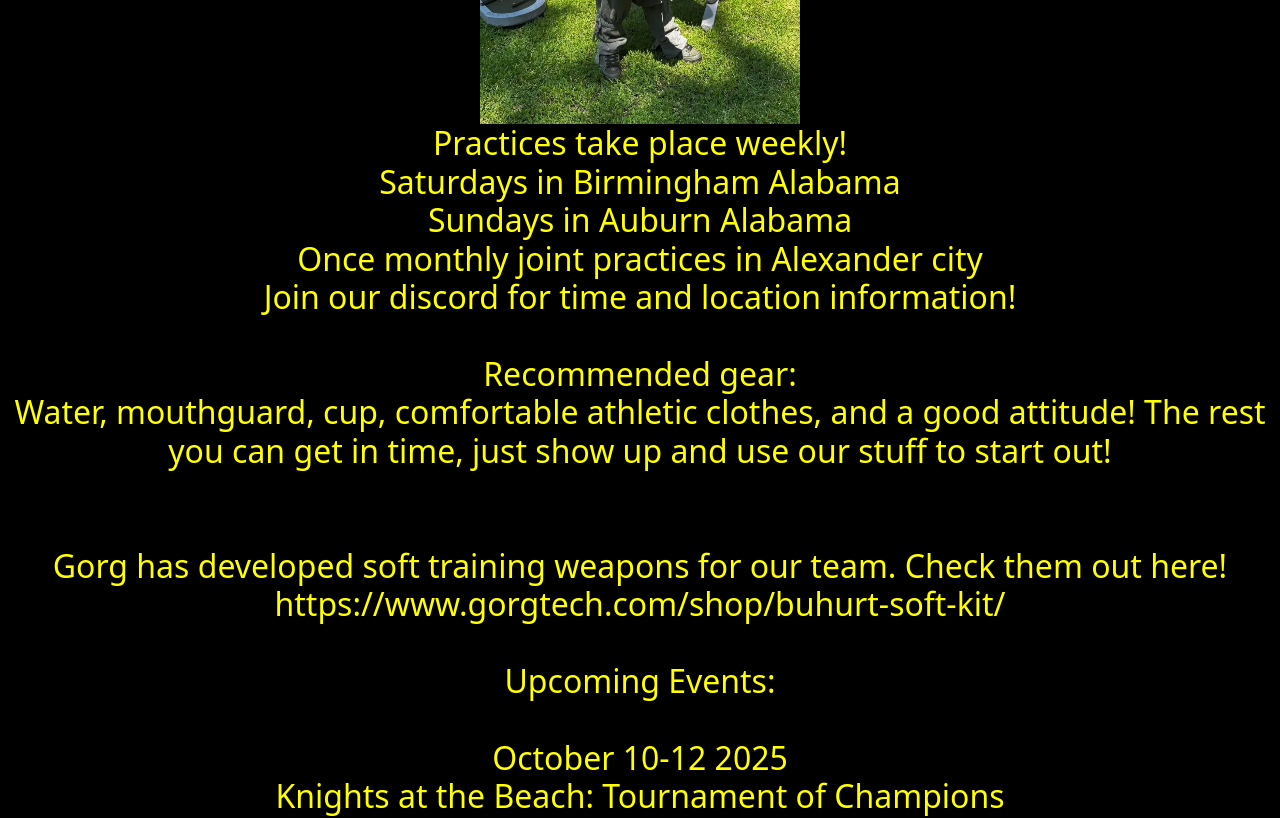
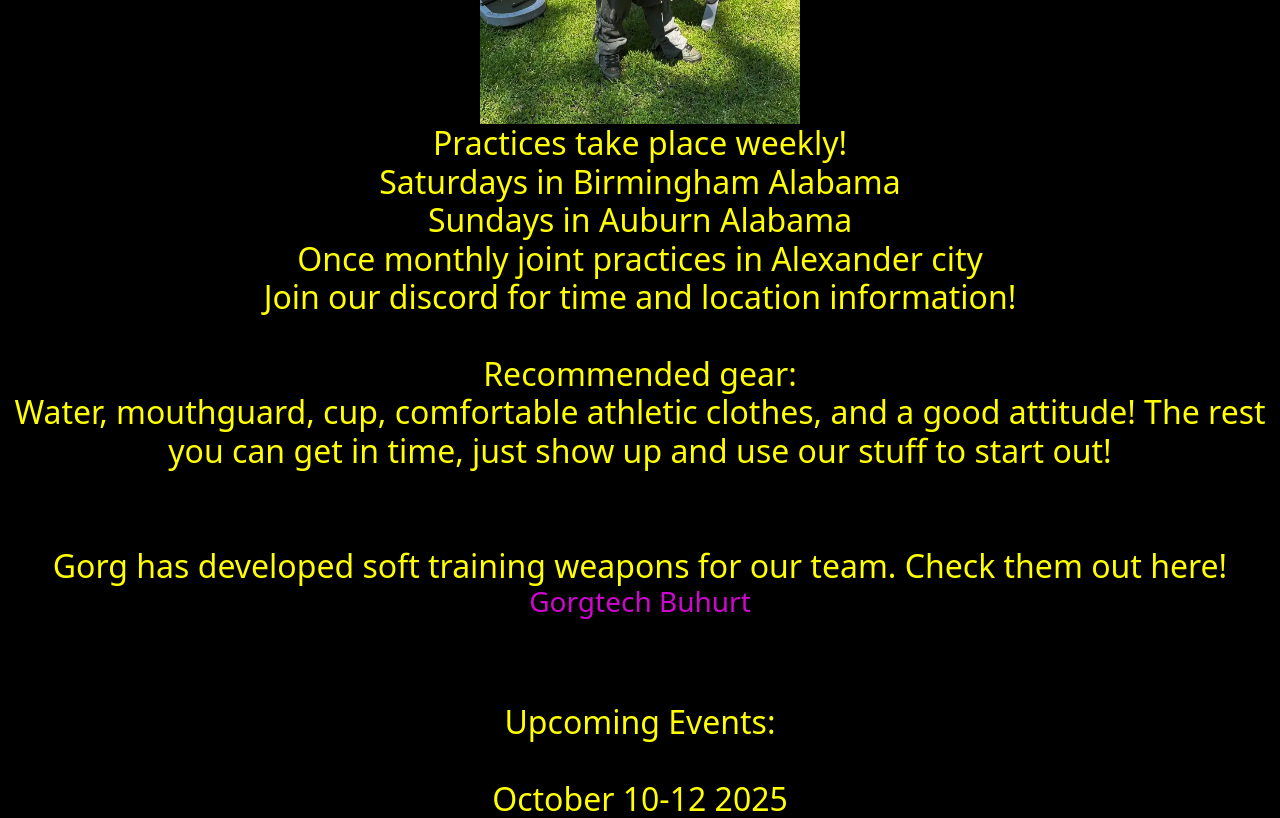
Before and after one commit to Ben-John-son/Buhurt, a plain HTML site: page events.html in a window 1280 px wide. Shown: the part 500-1318 px from the top of the page. Drawn offline with nearby package versions, Linux system fonts and the light colour scheme; a web font is replaced by a local one.

Commit message:
Update events.html

```diff
--- a/events.html
+++ b/events.html
@@ -54,7 +54,7 @@
 
 Gorg has developed soft training weapons for our team. Check them out here!
       <br>
-https://www.gorgtech.com/shop/buhurt-soft-kit/
+<a href="https://www.gorgtech.com/shop/buhurt-soft-kit/"><h3 style="color: rgb(206, 7, 206);">Gorgtech Buhurt</h3></a>
       <br>
       <br>
 
```
